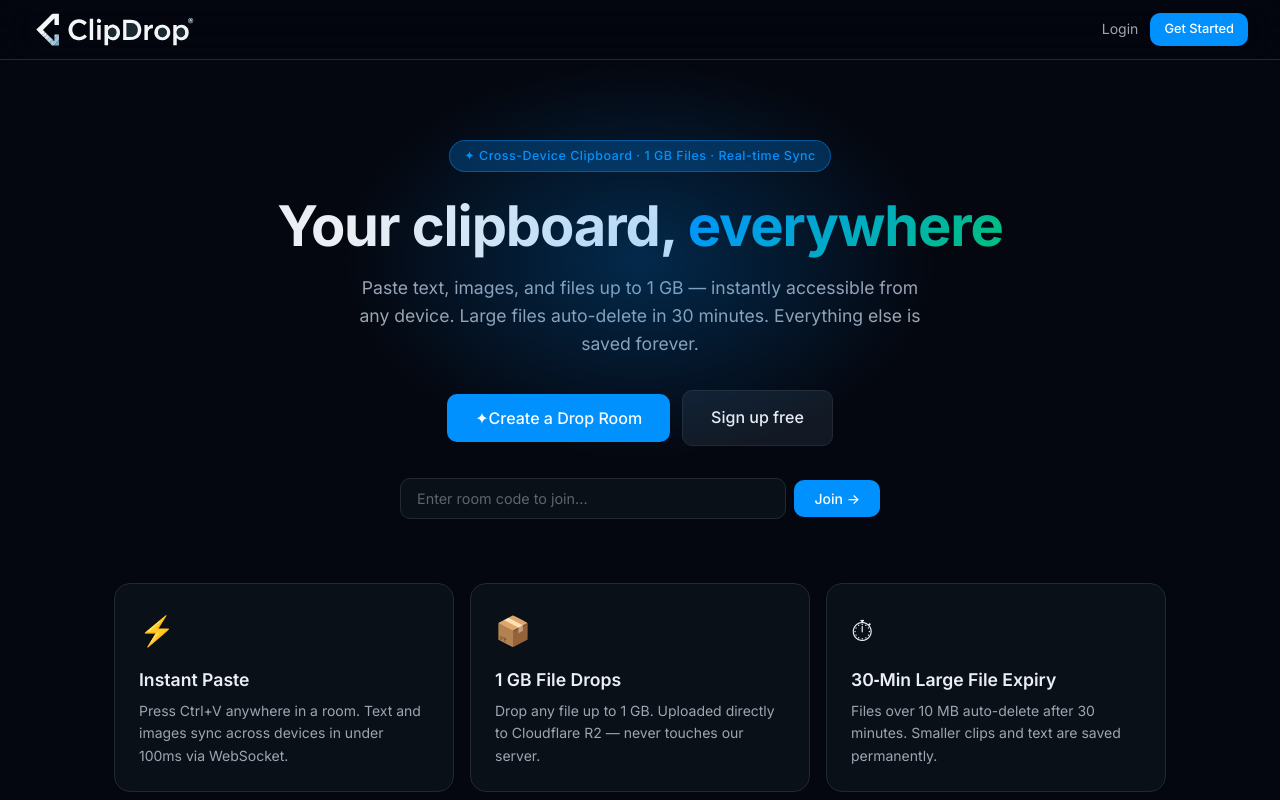
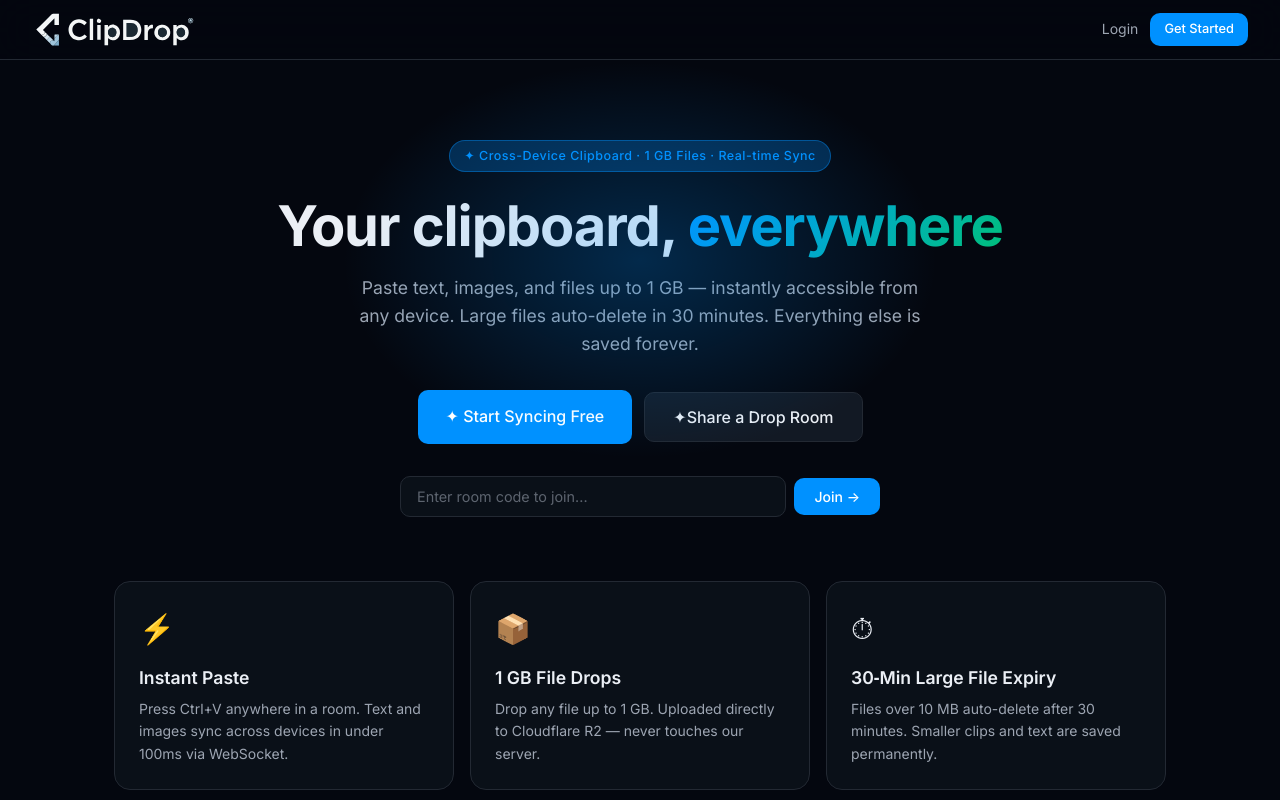
Before and after one commit to Kunal074/ClipDrop, a Next.js app: page / in a window 1280 px wide. Shown: the top 800 px of the page. Built offline with nearby package versions, Linux system fonts and the light colour scheme.

Commit message:
fixed uploading errors

```diff
--- a/app/page.js
+++ b/app/page.js
@@ -58,20 +58,26 @@
           </p>
 
           <div className="hero-actions">
+            {user ? (
+              <Link href="/dashboard" className="btn btn-primary btn-lg" id="btn-go-dashboard">
+                ✦ Go to Personal Workspace
+              </Link>
+            ) : (
+              <Link href="/register" className="btn btn-primary btn-lg" id="btn-get-started">
+                ✦ Start Syncing Free
+              </Link>
+            )}
+
             <button
               id="btn-create-room"
-              className="btn btn-primary btn-lg"
+              className="btn btn-secondary btn-lg"
               onClick={createRoom}
               disabled={creating}
+              title="Create a 6-digit room to share with others"
             >
               {creating ? <span className="spinner" /> : '✦'}
-              {creating ? 'Creating...' : 'Create a Drop Room'}
+              {creating ? 'Creating Room...' : 'Share a Drop Room'}
             </button>
-            {!loading && !user && (
-              <Link href="/register" className="btn btn-secondary btn-lg" id="btn-hero-register">
-                Sign up free
-              </Link>
-            )}
           </div>
 
           <form className="room-quick" onSubmit={joinRoom} id="form-join-room">
--- a/components/DropZone.js
+++ b/components/DropZone.js
@@ -63,10 +63,10 @@
 
         xhr.onload = () => {
           if (xhr.status >= 200 && xhr.status < 300) resolve(xhr.responseText);
-          else reject(new Error(`Upload failed: ${xhr.status}`));
+          else reject(new Error(`Upload failed with status ${xhr.status}: ${xhr.statusText || 'Unknown error'}`));
         };
 
-        xhr.onerror = () => reject(new Error('Upload failed'));
+        xhr.onerror = () => reject(new Error('Upload failed (Network/CORS error)'));
         xhr.send(file);
       });
 
@@ -149,7 +149,7 @@
 
   return (
     <div
-      className={`dropzone ${dragging ? 'dropzone--active' : ''} ${(uploading || requireGoogle) ? 'dropzone--uploading' : ''}`}
+      className={`dropzone ${dragging ? 'dropzone--active' : ''} ${uploading ? 'dropzone--uploading' : ''}`}
       onDrop={handleDrop}
       onDragOver={handleDragOver}
       onDragLeave={handleDragLeave}
```
Also changed, not shown: api/auth.js (+6 -1 lines), api/upload.js (+6 -4 lines), 1 other file (tests, documents, lock files or other folders).
